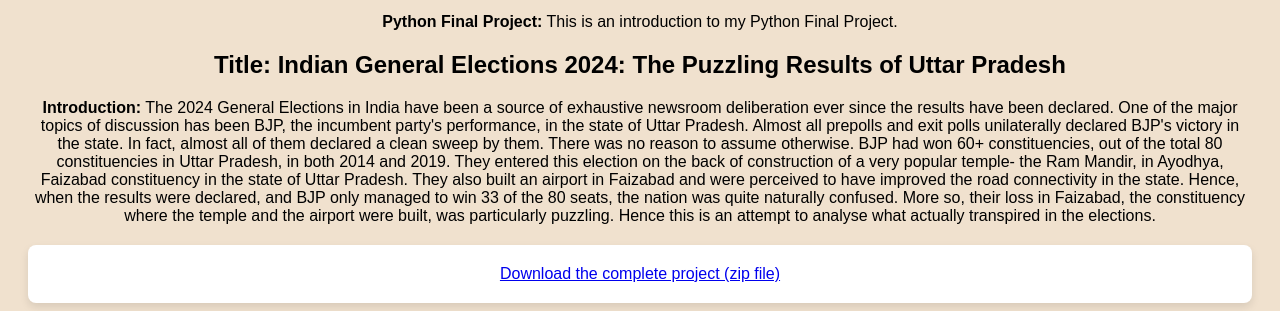
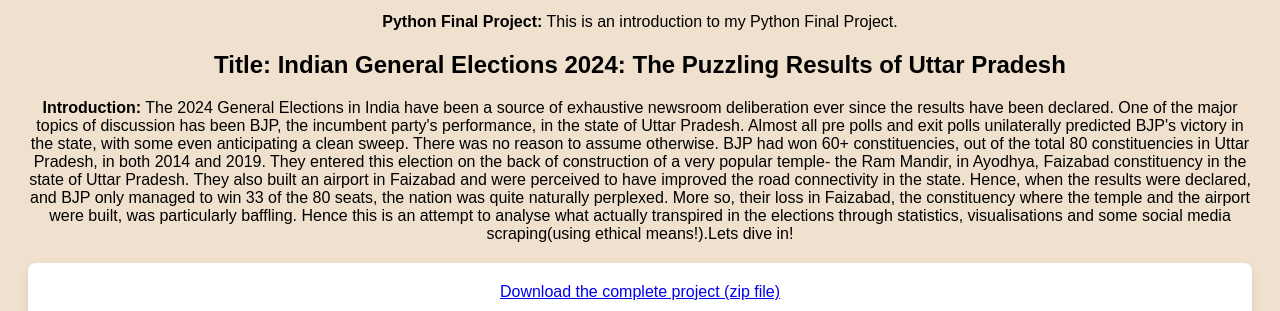
Before and after one commit to Anoushka5050/Anoushka5050.github.io, a plain HTML site: page index.html in a window 1280 px wide. Shown: the part 129-440 px from the top of the page. Drawn offline with Linux system fonts and the light colour scheme.

Commit message:
Update index.html

```diff
--- a/index.html
+++ b/index.html
@@ -35,7 +35,7 @@
     <p>This is my GitHub Pages site.</p>
     <p><strong>Python Final Project:</strong> This is an introduction to my Python Final Project.</p>
     <h2>Title: Indian General Elections 2024: The Puzzling Results of Uttar Pradesh</h2>
-    <p><strong>Introduction:</strong> The 2024 General Elections in India have been a source of exhaustive newsroom deliberation ever since the results have been declared. One of the major topics of discussion has been BJP, the incumbent party's performance, in the state of Uttar Pradesh. Almost all prepolls and exit polls unilaterally declared BJP's victory in the state. In fact, almost all of them declared a clean sweep by them. There was no reason to assume otherwise. BJP had won 60+ constituencies, out of the total 80 constituencies in Uttar Pradesh, in both 2014 and 2019. They entered this election on the back of construction of a very popular temple- the Ram Mandir, in Ayodhya, Faizabad constituency in the state of Uttar Pradesh. They also built an airport in Faizabad and were perceived to have improved the road connectivity in the state. Hence, when the results were declared, and BJP only managed to win 33 of the 80 seats, the nation was quite naturally confused. More so, their loss in Faizabad, the constituency where the temple and the airport were built, was particularly puzzling. Hence this is an attempt to analyse what actually transpired in the elections.</p>
+    <p><strong>Introduction:</strong> The 2024 General Elections in India have been a source of exhaustive newsroom deliberation ever since the results have been declared. One of the major topics of discussion has been BJP, the incumbent party's performance, in the state of Uttar Pradesh. Almost all pre polls and exit polls unilaterally predicted BJP's victory in the state, with some even anticipating a clean sweep. There was no reason to assume otherwise. BJP had won 60+ constituencies, out of the total 80 constituencies in Uttar Pradesh, in both 2014 and 2019. They entered this election on the back of construction of a very popular temple- the Ram Mandir, in Ayodhya, Faizabad constituency in the state of Uttar Pradesh. They also built an airport in Faizabad and were perceived to have improved the road connectivity in the state. Hence, when the results were declared, and BJP only managed to win 33 of the 80 seats, the nation was quite naturally perplexed. More so, their loss in Faizabad, the constituency where the temple and the airport were built, was particularly baffling. Hence this is an attempt to analyse what actually transpired in the elections through statistics, visualisations and some social media scraping(using ethical means!).Lets dive in!</p>
 
     <div class="content">
         <a href="https://github.com/Anoushka5050/Python-hw/releases/download/pythonproject/Final.Project.Complete.zip" target="_blank">
```
